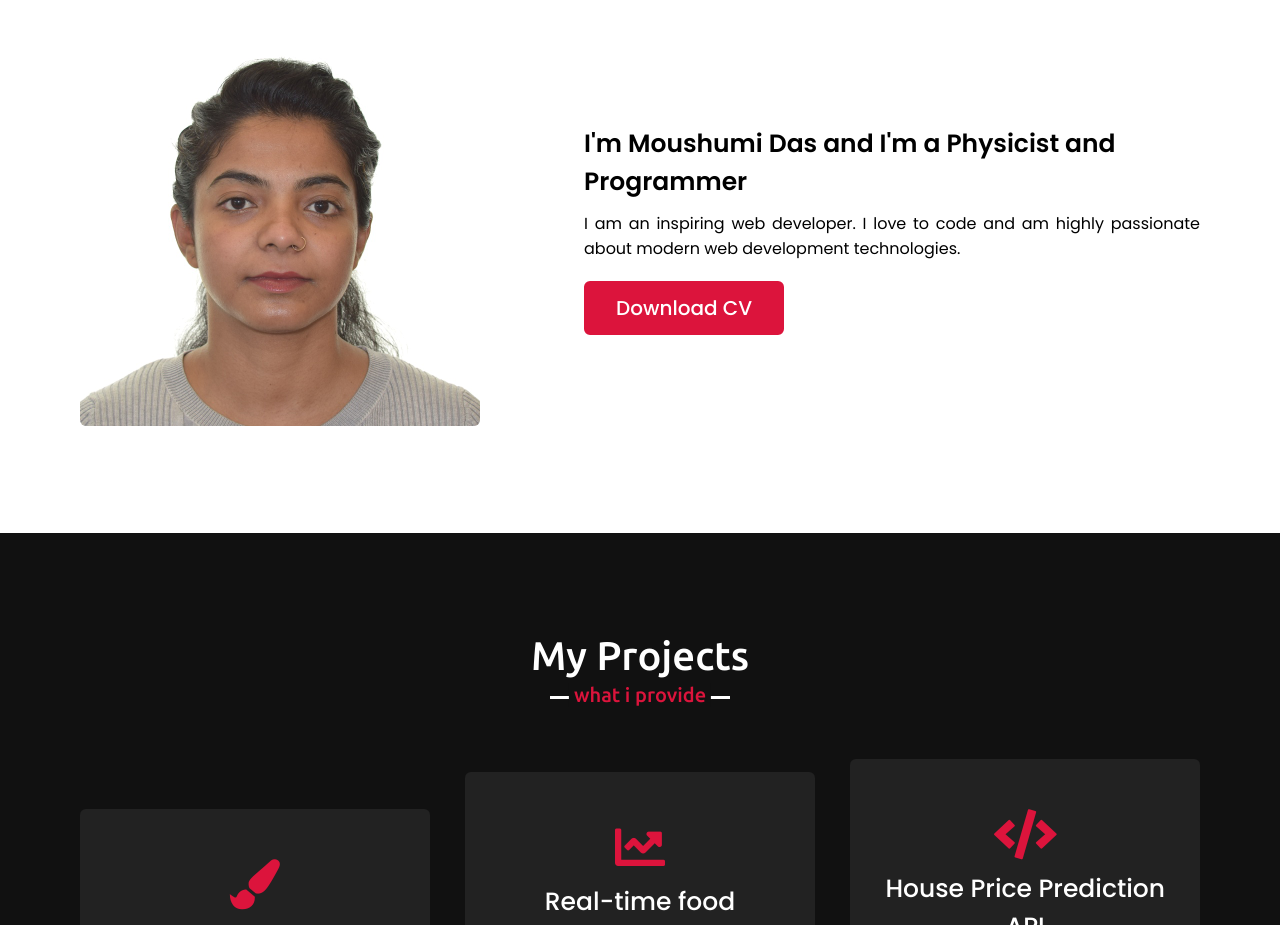
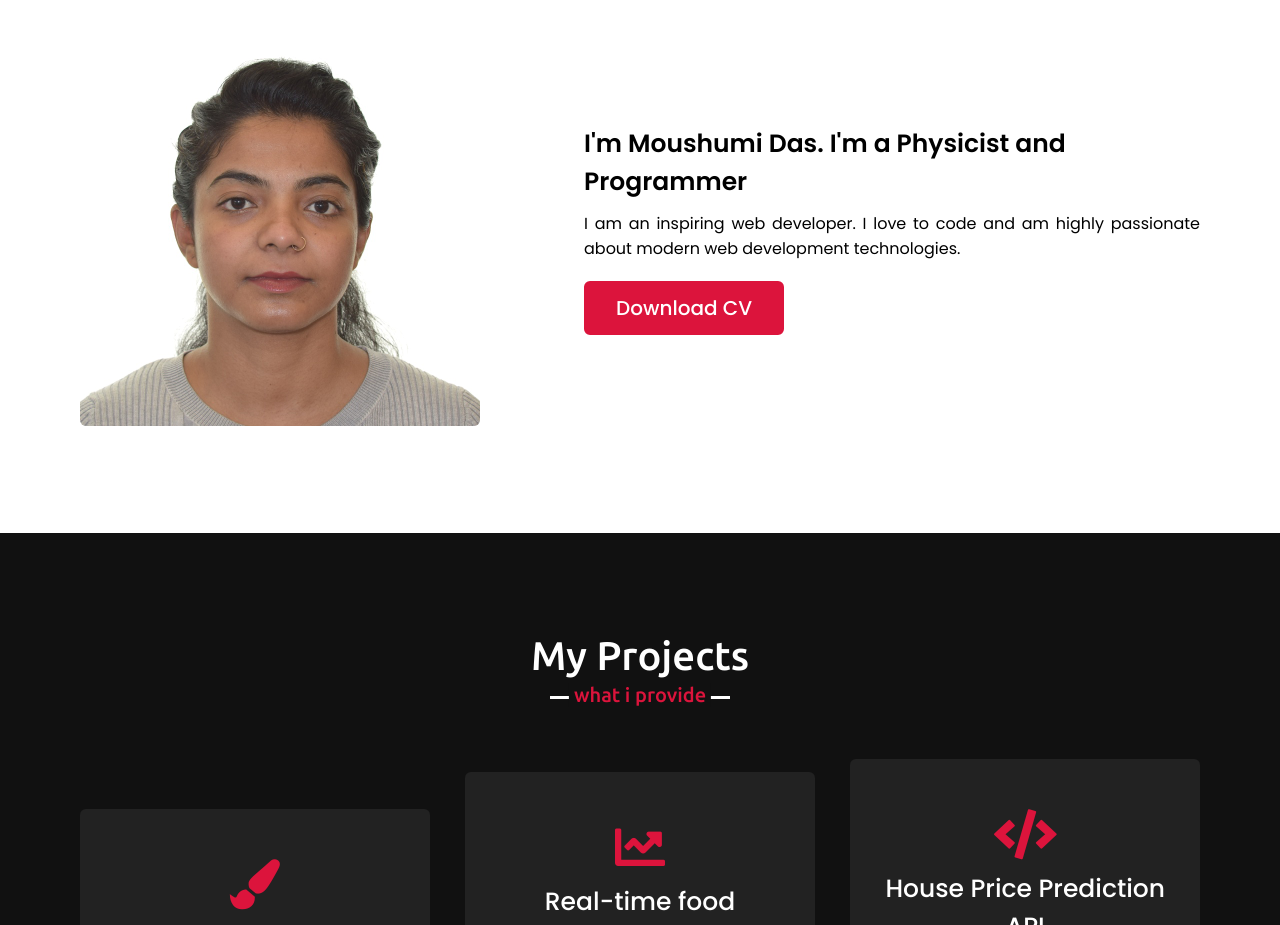
Before and after one commit to moushumi-das/my_portfolio, a plain HTML site: page index.html in a window 1280 px wide. Shown: the part 1000-1925 px from the top of the page. Drawn offline with nearby package versions, Linux system fonts and the light colour scheme.

```diff
--- a/index.html
+++ b/index.html
@@ -56,7 +56,7 @@
                     <img src="images/profile-1.jpg" alt="">
                 </div>
                 <div class="column right">
-                    <div class="text">I'm Moushumi Das and I'm a Physicist and Programmer</span>
+                    <div class="text">I'm Moushumi Das. I'm a Physicist and Programmer</span>
                     </div>
                     <p>I am an inspiring web developer. I love to code and am highly passionate about modern web development technologies. </p>
                     <a href="/images/resume.pdf" download>Download CV</a>
```
